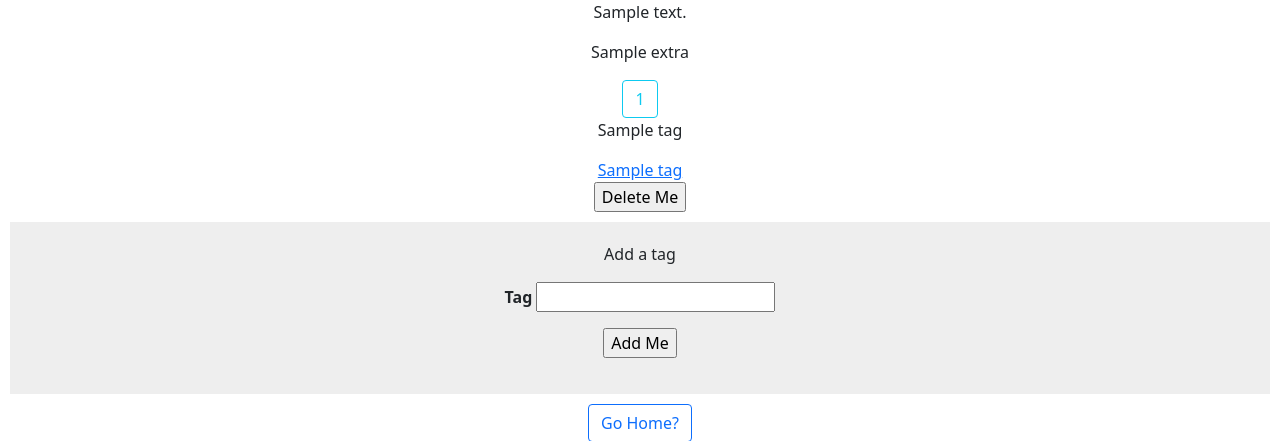
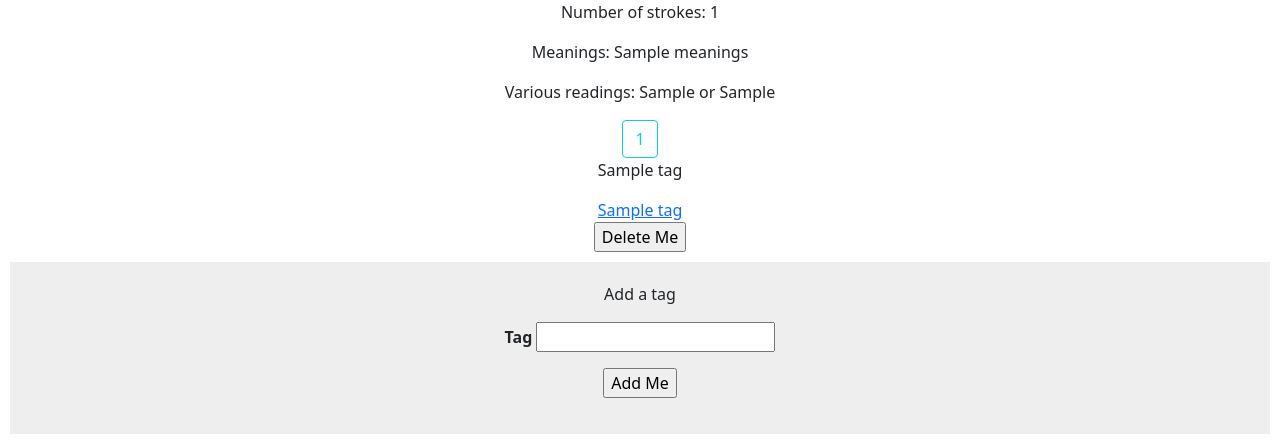
Before and after one commit to azharzulkifli98/Kanjistuff, a Flask app: template flask_apps/templates/item.html in a window 1280 px wide. Shown: the part 156-597 px from the top of the page. Run offline with Flask 2, Linux system fonts and the light colour scheme; the template is opened without the code that fills it: most values are stand-ins (such as "Sample title", 1, 10 or a date in 2020).

Commit message:
replacing description with api call

```diff
--- a/flask_apps/templates/item.html
+++ b/flask_apps/templates/item.html
@@ -33,8 +33,9 @@
         <h1>{{ kanji['symbol'] }}</h1>
     </div>
     <div class="content">
-        <p>{{ kanji['description'] }}</p>
-        <p>{{ kanji['extra'] }}</p>
+        <p>Number of strokes: {{ kanji['extra']['stroke_count'] }}</p>
+        <p>Meanings: {{ kanji['extra']['meanings'] }}</p>
+        <p>Various readings: {{ kanji['extra']['kun_readings'] }} or {{ kanji['extra']['on_readings'] }}</p>
         {% for tag in kanji['tags'] %}
         <button class="btn btn-outline-info" type="button">
             {{ loop.index }}
```
